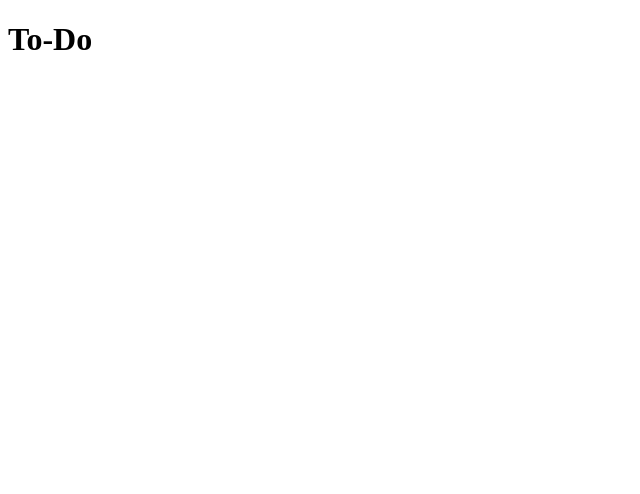
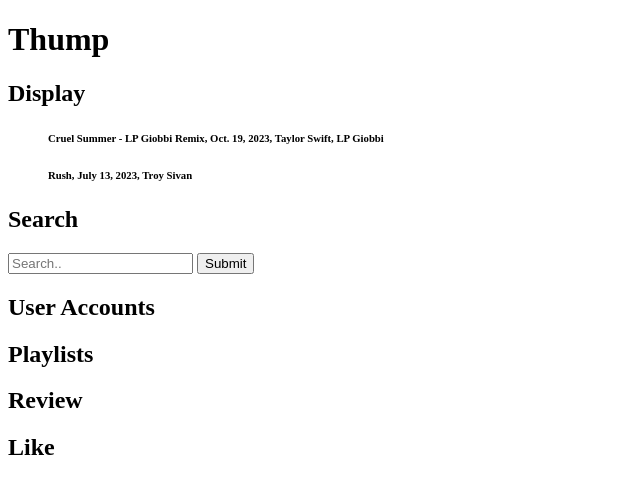
Before and after one commit to shortCV/termProj, a Django app: page / in a window 1280 px wide. Before the commit the part shown is almost empty. Shown: the top 494 px of the page, without its empty margins (0-640 px from the left). Run offline with Django 4.2, Linux system fonts and the light colour scheme; data comes from the database, SQL or seed files in the repository; both versions use the stored data as it was after the commit.

Commit message:
Update
update

```diff
--- a/PP Backend/testData/testApp/models.py
+++ b/PP Backend/testData/testApp/models.py
@@ -13,12 +13,18 @@
 class Artists(models.Model):
     name = models.CharField(max_length=100)
 
+    def __str__(self):
+        return self.name
+
 
 class Songs(models.Model):
     title = models.CharField(max_length=200)
     artist = models.ManyToManyField(Artists)
     date = models.DateField(default=datetime.now)
     length = models.DurationField(default=timedelta)
+
+    def __str__(self):
+        return self.title, self.date, self.artist
 
 
 class Albums(models.Model):
--- a/PP Backend/testData/testApp/templates/index.html
+++ b/PP Backend/testData/testApp/templates/index.html
@@ -4,6 +4,24 @@
     <title>To-Do</title>
 </head>
 <body>
-    <h1>To-Do</h1>
+    <h1>Thump</h1>
+
+    <h2>Display</h2>
+    <ul>
+        {% for Songs in songs %}
+            <h6>{{ Songs.title }}, {{ Songs.date }}, {{ Songs.artist.all|join:", "  }}</h6>
+        {% endfor %}
+    </ul>
+
+    <h2>Search</h2>
+    <div>
+        <input type="text" placeholder="Search.." name="search">
+        <button type="submit">Submit</button>
+    </div>
+    <h2>User Accounts</h2>
+    <h2>Playlists</h2>
+    <h2>Review</h2>
+    <h2>Like</h2>
+
 </body>
 </html>
--- a/PP Backend/testData/testApp/views.py
+++ b/PP Backend/testData/testApp/views.py
@@ -4,7 +4,6 @@
 
 
 def index(request):
-    #tasks = Task.objects.all()
     songs = Songs.objects.all()
     artists = Artists.objects.all()
     albums = Albums.objects.all()
```
Also changed, not shown: PP Backend/testData/db.sqlite3, 1 other file.
